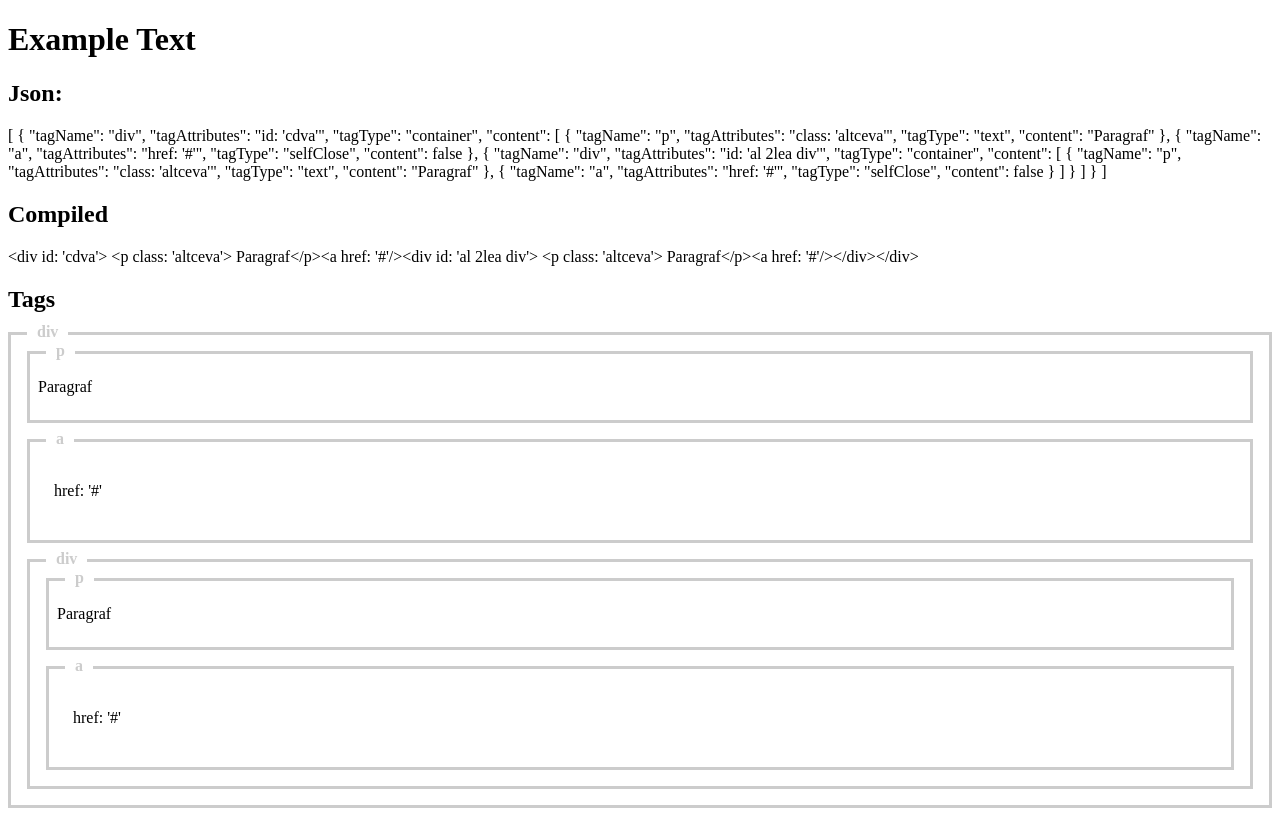
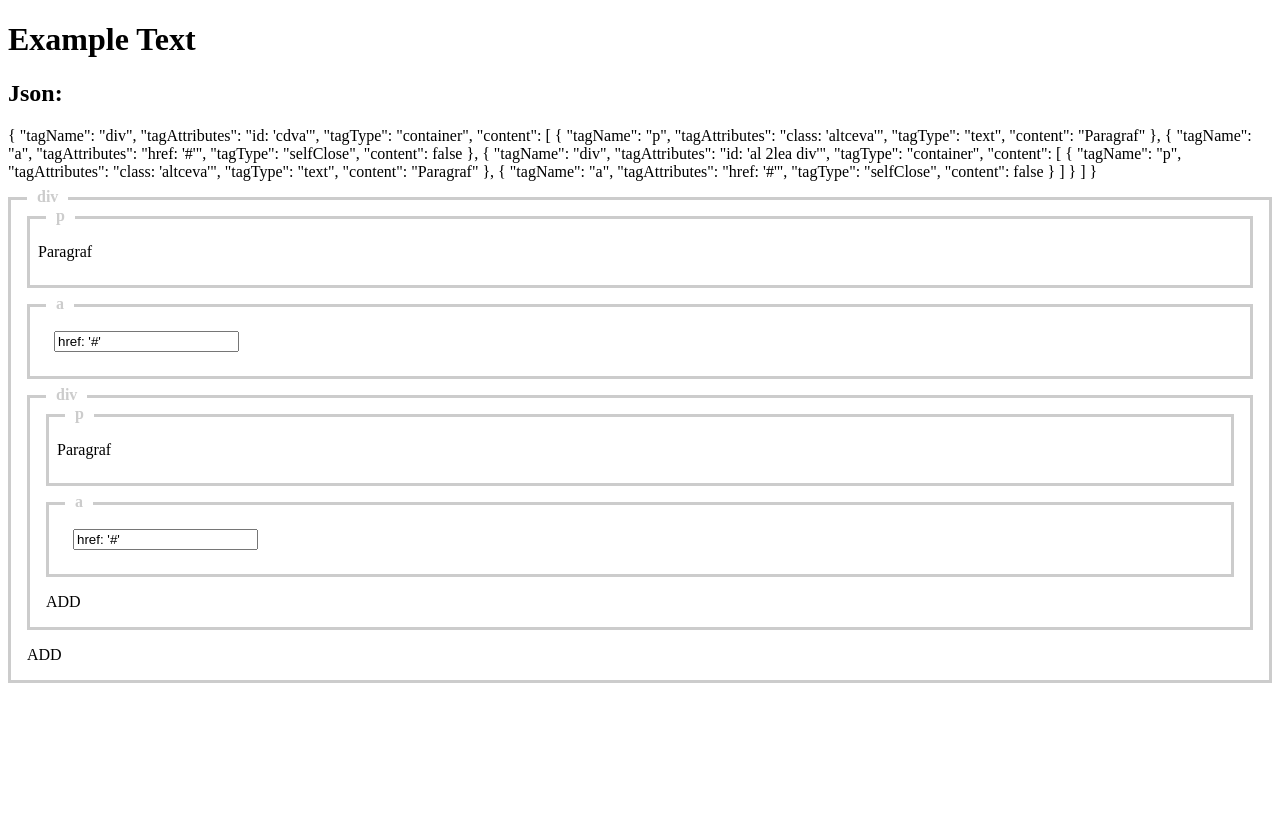
Before and after one commit to BaltacMihai/AtlasPad, a Vue app: page / in a window 1280 px wide. Built offline with nearby package versions, Linux system fonts and the light colour scheme.

Commit message:
editing & adding functionality added

```diff
--- a/src/App.vue
+++ b/src/App.vue
@@ -11,46 +11,7 @@ export default {
   data() {
     return {
       exampleTest,
-      exempleTag: {
-        tagName: "div",
-        tagAttributes: "id: 'cdva'",
-        tagType: "container",
-        content: [
-          {
-            tagName: "p",
-            tagAttributes: "class: 'altceva'",
-            tagType: "text",
-
-            content: "Paragraf",
-          },
-          {
-            tagName: "a",
-            tagAttributes: "href: '#'",
-            tagType: "selfClose",
-            content: false,
-          },
-          {
-            tagName: "div",
-            tagAttributes: "id: 'al 2lea div'",
-            tagType: "container",
-            content: [
-              {
-                tagName: "p",
-                tagAttributes: "class: 'altceva'",
-                tagType: "text",
-
-                content: "Paragraf",
-              },
-              {
-                tagName: "a",
-                tagAttributes: "href: '#'",
-                tagType: "selfClose",
-                content: false,
-              },
-            ],
-          },
-        ],
-      },
+      exempleTag: exampleTest[0],
     };
   },
 
@@ -67,9 +28,10 @@ export default {
 <template>
   <h1>Example Text</h1>
   <h2>Json:</h2>
-  <p>{{ exampleTest }}</p>
-  <h2>Compiled</h2>
+  <p>{{ exempleTag }}</p>
+
+  <!-- <h2>Compiled</h2>
   <p>{{ compiledCode }}</p>
-  <h2>Tags</h2>
+  <h2>Tags</h2> -->
   <TagBuilder :tag="exempleTag" />
 </template>
--- a/src/components/TagsBuilders/ContainerTag.vue
+++ b/src/components/TagsBuilders/ContainerTag.vue
@@ -4,6 +4,8 @@
     <template v-for="tagChild in tag.content">
       <DynamicTag :tag="tagChild" />
     </template>
+
+    <div class="btn" @click="addElement">ADD</div>
   </div>
 </template>
 
@@ -19,6 +21,18 @@ export default {
   },
   data() {
     return {};
+  },
+  methods: {
+    addElement() {
+      const newElement = {
+        tagName: "a",
+        tagAttributes: "New Element Added",
+        tagType: "selfClose",
+        content: false,
+      };
+
+      this.tag.content.push(newElement);
+    },
   },
 };
 </script>
--- a/src/components/TagsBuilders/SingleTag.vue
+++ b/src/components/TagsBuilders/SingleTag.vue
@@ -1,7 +1,7 @@
 <template>
   <div class="tag-single">
     <p class="tag-title">{{ tag.tagName }}</p>
-    <p>{{ tag.tagAttributes }}</p>
+    <input v-model="tag.tagAttributes" />
   </div>
 </template>
 
@@ -28,5 +28,11 @@ export default {
     color: #ccc;
     font-weight: bold;
   }
+
+  &:hover {
+    opacity: 0.75;
+    background-color: #ccc;
+    cursor: pointer;
+  }
 }
 </style>
```
Also changed, not shown: src/utils/ParseMDX2Json.js (added, +80 -0 lines).
